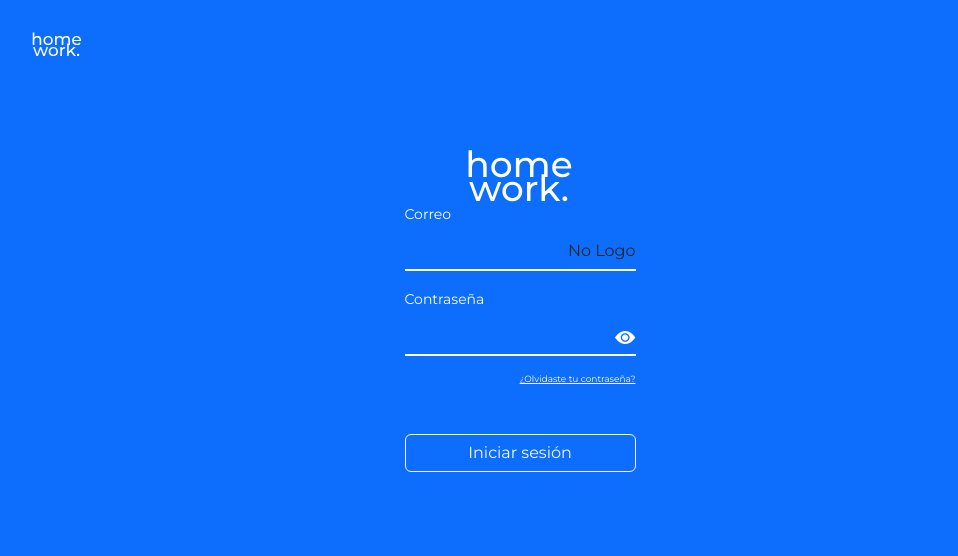
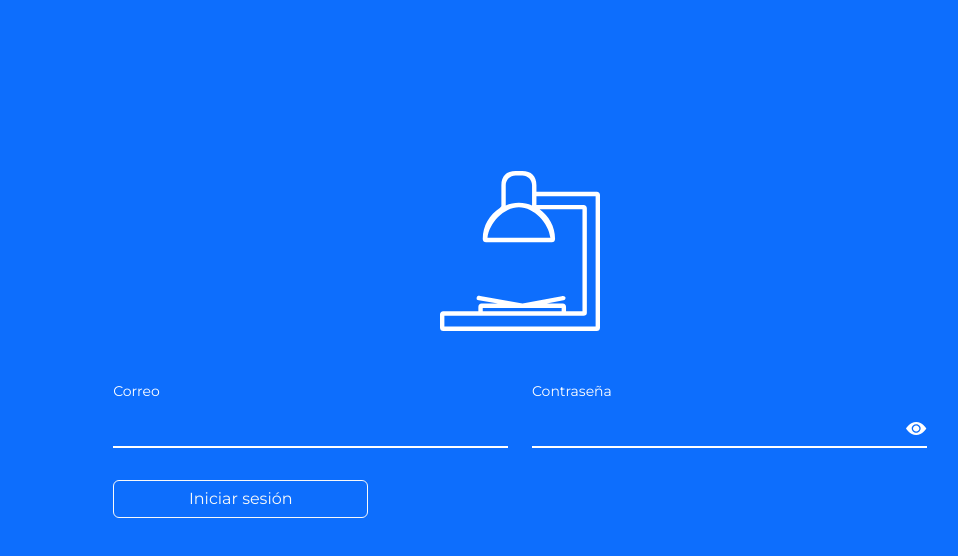
Before and after one commit to fherrera-main/fh-homework, a React (Create React App) app: page /login in a window 1280 px wide. Shown: the top 556 px of the page, without its empty margins (120-1078 px from the left). Built offline with nearby package versions, Linux system fonts and the light colour scheme.

Commit message:
login completo, cambio de diseño y logo

```diff
--- a/src/App.js
+++ b/src/App.js
@@ -6,10 +6,13 @@ import { Provider } from 'react-redux';
 import store from './store/store';
 
 function App() {
+  const isLocationLogin = window.location.href.includes('/login');
   return (
     <Provider store={store}>
       <nav>
-          <TopBar />
+        {
+          !isLocationLogin && <TopBar />
+        }
       </nav>
       <Row className='app-row-main-container justify-content-sm-center m-0'>
         <Col xs='12' className='app-col-router-container p-0'>
--- a/src/components/common/Input.js
+++ b/src/components/common/Input.js
@@ -23,7 +23,7 @@ const Input = (props) => {
       <Form.Label htmlFor={styles.label} className={styles.label}>{props.LabelText}</Form.Label>
       <InputGroup id={styles.label} className={'mb-3 '+ styles.inputGroup}>
         {props.LeftSection && <InputGroup.Text>$</InputGroup.Text>}
-        <Form.Control type={props.InputType} name={props.inputName} onChange={props.handleChange} />
+        <Form.Control autoComplete='off' type={props.InputType} name={props.inputName} onChange={props.handleChange} />
         {props.RightSection && <InputGroup.Text><span>{setIcon()}</span></InputGroup.Text>}
       </InputGroup>
     </div>
--- a/src/components/common/Login/Login.module.css
+++ b/src/components/common/Login/Login.module.css
@@ -1,4 +1,16 @@
-.ContainerToCenter {
+.loginFormContainer {
+
+}
+
+@media screen and (min-width:768px) {
+    .loginFormContainer {
+        display: flex;
+        align-items: center;
+        justify-content: center;
+        height: 80vh;
+    }
+}
+/* .ContainerToCenter {
     display: flex;
     align-items: center;
     justify-content: center;
@@ -29,4 +41,4 @@
 .buttonLogin {
     text-align: center;
     padding-bottom: 93px;
-}
+} */
--- a/src/pages/Login.js
+++ b/src/pages/Login.js
@@ -1,34 +1,53 @@
 import Button from "../components/common/Button";
 import Input from '../components/common/Input';
-import {Container,Row, Col} from 'react-bootstrap';
+import { Row, Col } from 'react-bootstrap';
 import styles from '../components/common/Login/Login.module.css';
 import loginIcon from '../assets/homework-icon.svg';
+import { useState } from 'react';
+import HomeworkLogoLamp from '../assets/homework-logo-lamp.svg'
 
 const Login = () => {
-  const log = () => {
+  const [form, setForm] = useState({})
+
+  const handleChange = (e) => {
+    const { name, value, type } = e.target;
+
+    setForm((prevValues) => ({
+      ...prevValues,
+      [name]: type === 'checkbox' ? e.target.checked : value,
+    }));
+  };
+
+  const handleClick = () => {
+    const {email, password} = form;
     const USER_DATA = {
-      name: 'hola'
+      email,
+      password
     }
-    localStorage.setItem('USER_DATA', USER_DATA)
+    localStorage.setItem('USER_DATA', JSON.stringify(USER_DATA))
+    //navigate('/home')
   }
   return (
-    <Container className={styles.ContainerToCenter}>
-      <Row className={'' + styles.mainContainer}>
-        <Col xs={12} className={'' + styles.logoContainer}>
-          <img src={loginIcon} alt=''></img>
+    <div className={' ' + styles.loginFormContainer}>
+      <Row className="rowContainerLogin">
+        <Col sm={12}>
+          <img className="mx-auto d-block mt-5" src={HomeworkLogoLamp} />
         </Col>
-        <Col xs={12} className={'' + styles.inputContainer}>
-          <Input LeftSection={false} LabelText='Correo' InputType='email' IconColor='#fff' />
-          <Input LeftSection={false} LabelText='Contraseña' InputType='password' IconName='eye' IconColor='#fff' />
-        </Col>
-        <Col xs={12} className={'' + styles.recoveryLink}>
-          <p>¿Olvidaste tu contraseña?</p>
-        </Col>
-        <Col xs={12} className={'' + styles.buttonLogin}>
-          <Button onClick={log} text={'Iniciar sesión'} />
+        <Col className="mt-5" sm={12}>
+            <Row>
+              <Col sm={12} md={6}>
+                <Input handleChange={handleChange} inputName='email' LabelText='Correo' LeftSection={false} RightSection={false} />
+              </Col>
+              <Col sm={12} md={6}>
+                <Input handleChange={handleChange} inputName='password' className LeftSection={false} LabelText='Contraseña' InputType='password' IconName='eye' IconColor='#fff' />
+              </Col>
+              <Col className="mt-3" sm={12} md={4} >
+                <Button text='Iniciar sesión' onClick={handleClick} />
+              </Col>
+            </Row>
         </Col>
       </Row>
-    </Container>
+    </div>
 
   )
 }
```
Also changed, not shown: src/assets/homework-logo-lamp.svg (added), src/components/layout/TopBar.js.
